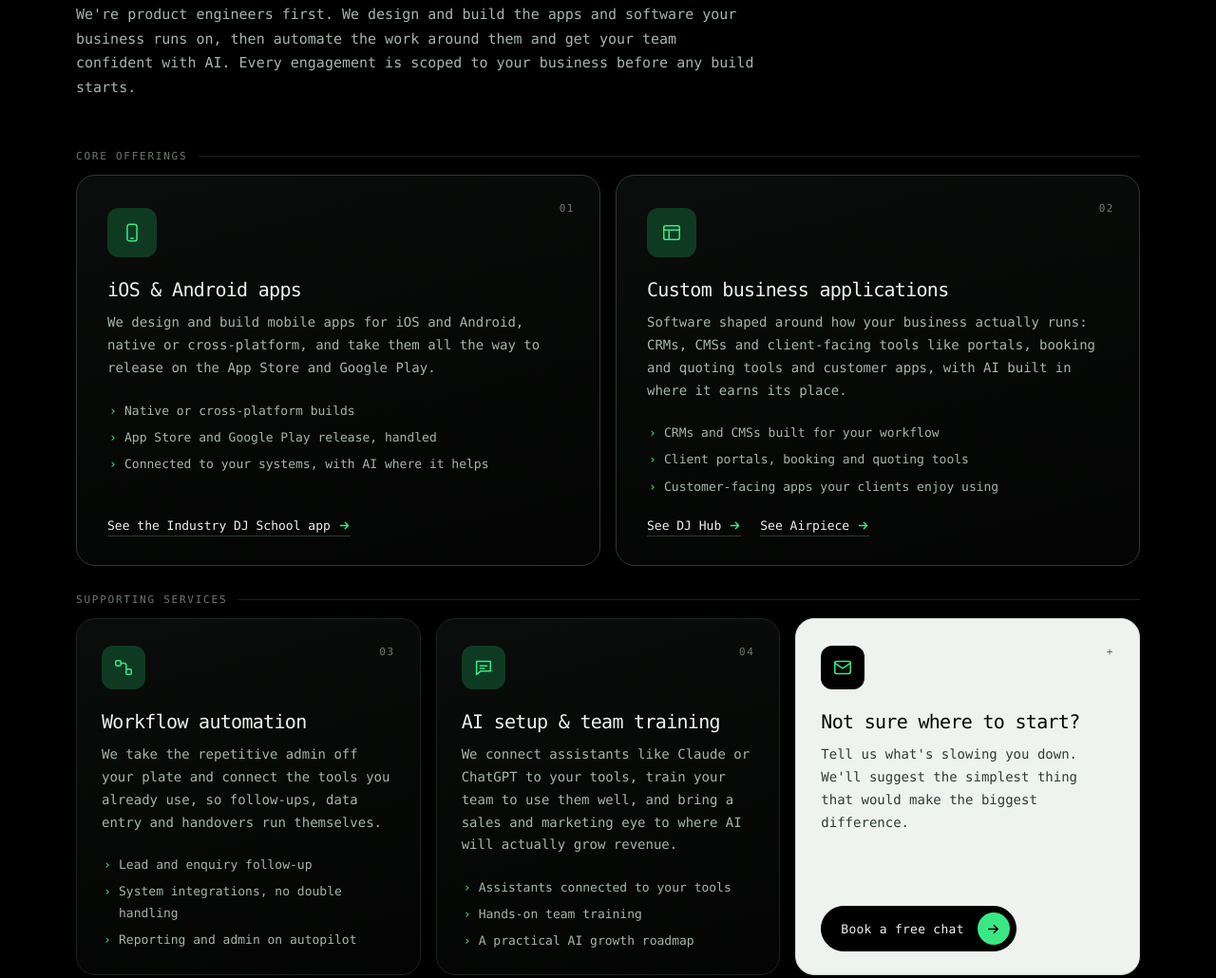
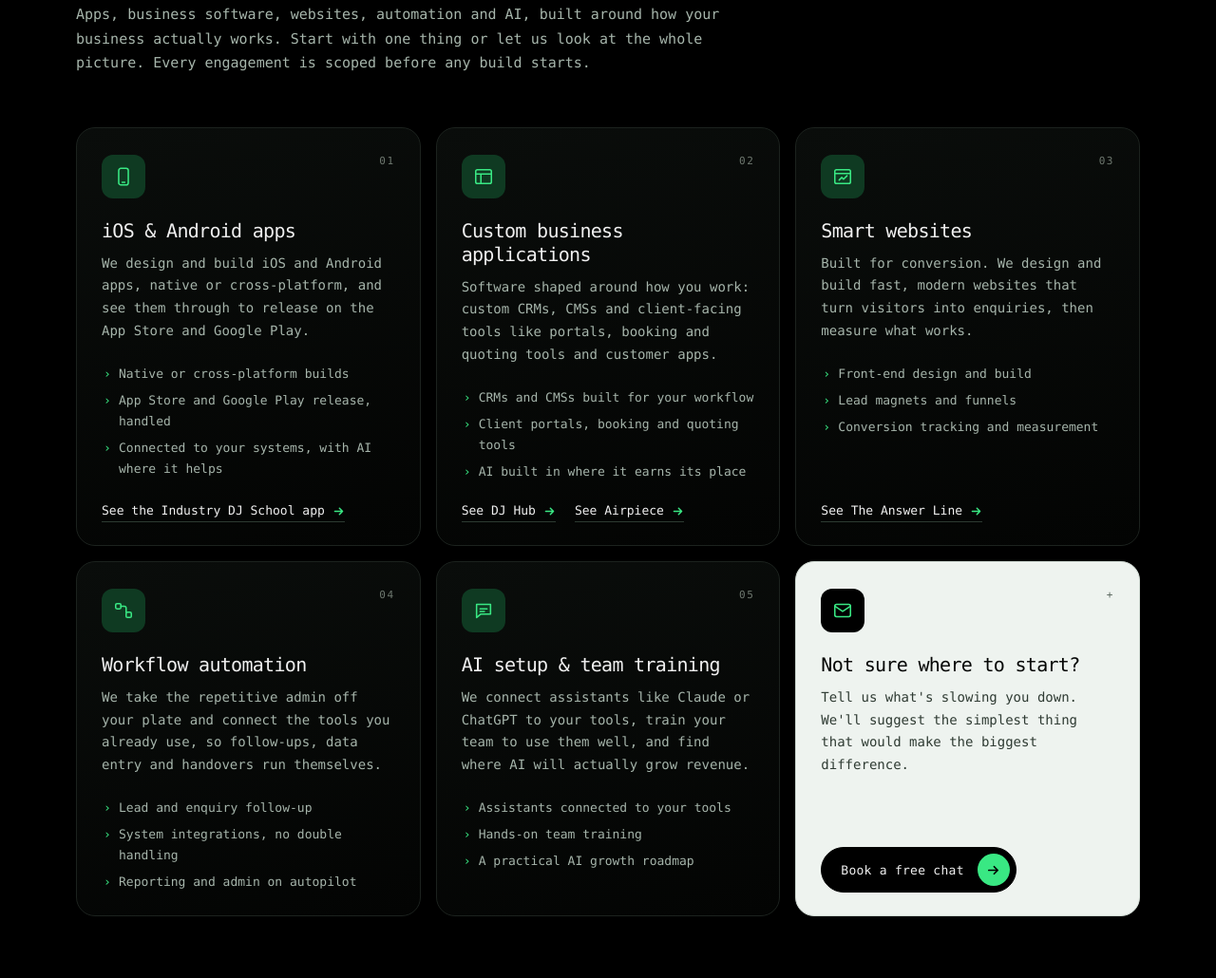
Before and after one commit to kip520982-cloud/Mainframe_Digital_NZ_Website, a plain HTML site: page index.html in a window 1280 px wide. Shown: the part 4237-5267 px from the top of the page at 95% size. Drawn offline with Linux system fonts and the light colour scheme; animation ran at ten frames a second.

Commit message:
Services: one even 3x2 grid, five equal services incl. new Smart websites card; neutral intro; footer/meta updated

```diff
--- a/index.html
+++ b/index.html
@@ -5,7 +5,7 @@
   <meta name="viewport" content="width=device-width,initial-scale=1">
   <meta name="theme-color" content="#000000">
   <title>Mainframe Digital — AI application engineers &amp; growth consultants, Auckland NZ</title>
-  <meta name="description" content="Mainframe Digital builds iOS and Android apps and custom business applications, from CRMs and CMSs to portals, booking and quoting tools, for small and growing NZ businesses, plus workflow automation and AI setup and team training. Auckland-based.">
+  <meta name="description" content="Mainframe Digital builds iOS and Android apps, custom business applications, smart websites made to convert, workflow automation, and AI setup and team training for small and growing NZ businesses. Auckland-based.">
   <link rel="canonical" href="https://mainframe.kiwi/">
   <meta property="og:type" content="website">
   <meta property="og:site_name" content="Mainframe Digital">
@@ -18,7 +18,7 @@
   <meta property="og:locale" content="en_NZ">
   <meta name="twitter:card" content="summary_large_image">
   <meta name="twitter:title" content="Mainframe Digital — Practical AI that grows your business">
-  <meta name="twitter:description" content="iOS and Android apps, custom business applications, workflow automation and AI team training for NZ businesses.">
+  <meta name="twitter:description" content="iOS and Android apps, custom business applications, smart websites, workflow automation and AI team training for NZ businesses.">
   <meta name="twitter:image" content="https://mainframe.kiwi/og-image.png">
   <link rel="icon" href="/favicon.ico" sizes="any"><link rel="icon" href="/favicon.svg" type="image/svg+xml"><link rel="icon" type="image/png" sizes="32x32" href="/favicon-32.png"><link rel="icon" type="image/png" sizes="16x16" href="/favicon-16.png"><link rel="apple-touch-icon" href="/apple-touch-icon.png"><link rel="manifest" href="/site.webmanifest">
   <link rel="stylesheet" href="/site.css">
@@ -193,42 +193,48 @@
         <div class="section-head reveal">
           <p class="label">Services</p>
           <h2 id="services-title">What we build <span class="accent">for you.</span></h2>
-          <p>We're product engineers first. We design and build the apps and software your business runs on, then automate the work around them and get your team confident with AI. Every engagement is scoped to your business before any build starts.</p>
+          <p>Apps, business software, websites, automation and AI, built around how your business actually works. Start with one thing or let us look at the whole picture. Every engagement is scoped before any build starts.</p>
         </div>
         <div class="services-grid">
-          <p class="svc-group reveal">Core offerings</p>
-          <article class="svc svc-core reveal" style="--d:0ms">
+          <article class="svc reveal" style="--d:0ms">
             <span class="num">01</span>
             <div class="svc-icon"><svg viewBox="0 0 24 24" fill="none" stroke="currentColor" stroke-width="1.7" stroke-linecap="round" stroke-linejoin="round"><rect x="6.5" y="2.5" width="11" height="19" rx="2.5"/><path d="M10.5 18.5h3"/></svg></div>
             <h3>iOS &amp; Android apps</h3>
-            <p>We design and build mobile apps for iOS and Android, native or cross-platform, and take them all the way to release on the App Store and Google Play.</p>
+            <p>We design and build iOS and Android apps, native or cross-platform, and see them through to release on the App Store and Google Play.</p>
             <ul><li>Native or cross-platform builds</li><li>App Store and Google Play release, handled</li><li>Connected to your systems, with AI where it helps</li></ul>
             <p class="svc-links"><a href="#work" data-sc-tab="sct-idsapp">See the Industry DJ School app<span class="arr" aria-hidden="true"><svg viewBox="0 0 16 16" fill="none" stroke="currentColor" stroke-width="1.8" stroke-linecap="round" stroke-linejoin="round"><path d="M3 8h10M9 4l4 4-4 4"/></svg></span></a></p>
           </article>
-          <article class="svc svc-core reveal" style="--d:80ms">
+          <article class="svc reveal" style="--d:80ms">
             <span class="num">02</span>
             <div class="svc-icon"><svg viewBox="0 0 24 24" fill="none" stroke="currentColor" stroke-width="1.7" stroke-linecap="round" stroke-linejoin="round"><rect x="3" y="4" width="18" height="16" rx="2"/><path d="M3 9h18M9 9v11"/></svg></div>
             <h3>Custom business applications</h3>
-            <p>Software shaped around how your business actually runs: CRMs, CMSs and client-facing tools like portals, booking and quoting tools and customer apps, with AI built in where it earns its place.</p>
-            <ul><li>CRMs and CMSs built for your workflow</li><li>Client portals, booking and quoting tools</li><li>Customer-facing apps your clients enjoy using</li></ul>
+            <p>Software shaped around how you work: custom CRMs, CMSs and client-facing tools like portals, booking and quoting tools and customer apps.</p>
+            <ul><li>CRMs and CMSs built for your workflow</li><li>Client portals, booking and quoting tools</li><li>AI built in where it earns its place</li></ul>
             <p class="svc-links"><a href="#work" data-sc-tab="sct-djhub">See DJ Hub<span class="arr" aria-hidden="true"><svg viewBox="0 0 16 16" fill="none" stroke="currentColor" stroke-width="1.8" stroke-linecap="round" stroke-linejoin="round"><path d="M3 8h10M9 4l4 4-4 4"/></svg></span></a><a href="#work" data-sc-tab="sct-air">See Airpiece<span class="arr" aria-hidden="true"><svg viewBox="0 0 16 16" fill="none" stroke="currentColor" stroke-width="1.8" stroke-linecap="round" stroke-linejoin="round"><path d="M3 8h10M9 4l4 4-4 4"/></svg></span></a></p>
           </article>
-          <p class="svc-group reveal">Supporting services</p>
-          <article class="svc svc-support reveal" style="--d:0ms">
+          <article class="svc reveal" style="--d:160ms">
             <span class="num">03</span>
+            <div class="svc-icon"><svg viewBox="0 0 24 24" fill="none" stroke="currentColor" stroke-width="1.7" stroke-linecap="round" stroke-linejoin="round"><rect x="3" y="4" width="18" height="16" rx="2"/><path d="M3 8.5h18"/><path d="M8 16l3-3 2 2 4-4"/></svg></div>
+            <h3>Smart websites</h3>
+            <p>Built for conversion. We design and build fast, modern websites that turn visitors into enquiries, then measure what works.</p>
+            <ul><li>Front-end design and build</li><li>Lead magnets and funnels</li><li>Conversion tracking and measurement</li></ul>
+            <p class="svc-links"><a href="#work" data-sc-tab="sct-tal">See The Answer Line<span class="arr" aria-hidden="true"><svg viewBox="0 0 16 16" fill="none" stroke="currentColor" stroke-width="1.8" stroke-linecap="round" stroke-linejoin="round"><path d="M3 8h10M9 4l4 4-4 4"/></svg></span></a></p>
+          </article>
+          <article class="svc reveal" style="--d:0ms">
+            <span class="num">04</span>
             <div class="svc-icon"><svg viewBox="0 0 24 24" fill="none" stroke="currentColor" stroke-width="1.7" stroke-linecap="round" stroke-linejoin="round"><rect x="3" y="4" width="6" height="6" rx="1.5"/><rect x="15" y="14" width="6" height="6" rx="1.5"/><path d="M9 7h4a2 2 0 0 1 2 2v5"/></svg></div>
             <h3>Workflow automation</h3>
             <p>We take the repetitive admin off your plate and connect the tools you already use, so follow-ups, data entry and handovers run themselves.</p>
             <ul><li>Lead and enquiry follow-up</li><li>System integrations, no double handling</li><li>Reporting and admin on autopilot</li></ul>
           </article>
-          <article class="svc svc-support reveal" style="--d:80ms">
-            <span class="num">04</span>
+          <article class="svc reveal" style="--d:80ms">
+            <span class="num">05</span>
             <div class="svc-icon"><svg viewBox="0 0 24 24" fill="none" stroke="currentColor" stroke-width="1.7" stroke-linecap="round" stroke-linejoin="round"><path d="M4 5h16v11H9l-5 4z"/><path d="M8 10h8M8 13h5"/></svg></div>
             <h3>AI setup &amp; team training</h3>
-            <p>We connect assistants like Claude or ChatGPT to your tools, train your team to use them well, and bring a sales and marketing eye to where AI will actually grow revenue.</p>
+            <p>We connect assistants like Claude or ChatGPT to your tools, train your team to use them well, and find where AI will actually grow revenue.</p>
             <ul><li>Assistants connected to your tools</li><li>Hands-on team training</li><li>A practical AI growth roadmap</li></ul>
           </article>
-          <article class="svc svc-support reveal" style="--d:160ms;background:var(--paper);color:var(--ink);border-color:#cfd9d2">
+          <article class="svc reveal" style="--d:160ms;background:var(--paper);color:var(--ink);border-color:#cfd9d2">
             <span class="num" style="color:#56635a">+</span>
             <div class="svc-icon" style="background:#000"><svg viewBox="0 0 24 24" fill="none" stroke="currentColor" stroke-width="1.7" stroke-linecap="round" stroke-linejoin="round"><rect x="3" y="5" width="18" height="14" rx="2"/><path d="M3 7l9 6 9-6"/></svg></div>
             <h3>Not sure where to start?</h3>
@@ -427,7 +433,7 @@
           <p class="blurb">Practical AI, automation and software for small and growing NZ businesses. Based in Auckland.</p>
         </div>
         <div><h4>INDUSTRIES</h4><ul><li><a href="/industries/trades-home-services">Trades &amp; home services</a></li><li><a href="/industries/professional-services">Professional services</a></li><li><a href="/industries/property-management">Property management</a></li><li><a href="/industries/healthcare-clinics">Healthcare &amp; clinics</a></li><li><a href="/industries/hospitality-retail">Hospitality &amp; retail</a></li></ul></div>
-        <div><h4>SERVICES</h4><ul><li><a href="/#services">iOS &amp; Android apps</a></li><li><a href="/#services">Custom business applications</a></li><li><a href="/#services">Workflow automation</a></li><li><a href="/#services">AI setup &amp; team training</a></li></ul></div>
+        <div><h4>SERVICES</h4><ul><li><a href="/#services">iOS &amp; Android apps</a></li><li><a href="/#services">Custom business applications</a></li><li><a href="/#services">Smart websites</a></li><li><a href="/#services">Workflow automation</a></li><li><a href="/#services">AI setup &amp; team training</a></li></ul></div>
         <div><h4>COMPANY</h4><ul><li><a href="/#integrations">Integrations</a></li><li><a href="/#how">How it works</a></li><li><a href="/#work">Our work</a></li><li><a href="/#about">About</a></li><li><a href="/#contact">Contact</a></li><li><a href="https://www.theanswerline.kiwi/" target="_blank" rel="noopener">The Answer Line ↗</a></li></ul></div>
       </div>
       <div class="foot-bottom">
--- a/site.css
+++ b/site.css
@@ -97,16 +97,8 @@ section.block{padding:120px 0}
 .section-head p{color:var(--muted);margin:18px 0 0}
 
 /* services */
-.services-grid{display:grid;grid-template-columns:repeat(6,1fr);gap:16px}
-.svc{grid-column:span 2;position:relative;border:1px solid var(--line);border-radius:var(--r);padding:28px 26px 24px;background:linear-gradient(165deg,#0a0d0b,#030403);display:flex;flex-direction:column;overflow:hidden;transition:transform .35s var(--ease),border-color .35s,box-shadow .35s}
-.svc-group{grid-column:1/-1;margin:14px 0 -2px;font:500 11px/1 var(--mono);letter-spacing:.16em;text-transform:uppercase;color:var(--dim);display:flex;align-items:center;gap:12px}
-.svc-group::after{content:"";flex:1;height:1px;background:var(--line)}
-.svc-group:first-child{margin-top:0}
-.svc-core{grid-column:span 3;padding:34px 32px 30px;border-color:var(--line2)}
-.svc-core h3{font-size:25px}
-.svc-core p{font-size:15px}
-.svc-core .svc-icon{width:52px;height:52px}
-.svc-support h3{font-size:18px}
+.services-grid{display:grid;grid-template-columns:repeat(3,1fr);gap:16px}
+.svc{position:relative;border:1px solid var(--line);border-radius:var(--r);padding:28px 26px 24px;background:linear-gradient(165deg,#0a0d0b,#030403);display:flex;flex-direction:column;overflow:hidden;transition:transform .35s var(--ease),border-color .35s,box-shadow .35s}
 .svc-links{display:flex;flex-wrap:wrap;gap:8px 20px;margin-top:auto!important;padding-top:22px}
 .svc-links a{display:inline-flex;align-items:center;gap:8px;font:500 13px/1.2 var(--mono);color:var(--text,#e8ece9);text-decoration:none;border-bottom:1px solid var(--line2);padding-bottom:3px;transition:border-color .25s,color .25s}
 .svc-links a .arr{display:inline-grid;color:var(--green)}.svc-links a .arr svg{width:13px;height:13px}
@@ -185,7 +177,7 @@ section.block{padding:120px 0}
   .nav-toggle{display:inline-block}.nav-cta{grid-column:3}
   .nav-links.open{display:flex;position:absolute;top:68px;left:0;right:0;flex-direction:column;gap:0;background:rgba(0,0,0,.97);border-bottom:1px solid var(--line);padding:8px 20px 18px}
   .nav-links.open a{display:block;padding:12px 0;font-size:14px}
-  .services-grid{grid-template-columns:repeat(2,1fr)}.svc,.svc-core{grid-column:span 1}.svc-support:last-child{grid-column:1/-1}
+  .services-grid{grid-template-columns:repeat(2,1fr)}
   .case{grid-template-columns:1fr}.phone{display:none}
   .stats{grid-template-columns:repeat(2,1fr)}.stat:nth-child(3){border-left:0}.stat:nth-child(n+3){border-top:1px solid var(--line)}
   .foot-grid{grid-template-columns:1fr 1fr}
```
Also changed, not shown: industries/healthcare-clinics.html (+1 -1 lines), industries/hospitality-retail.html (+1 -1 lines), industries/professional-services.html (+1 -1 lines), industries/property-management.html (+1 -1 lines), industries/trades-home-services.html (+1 -1 lines).
